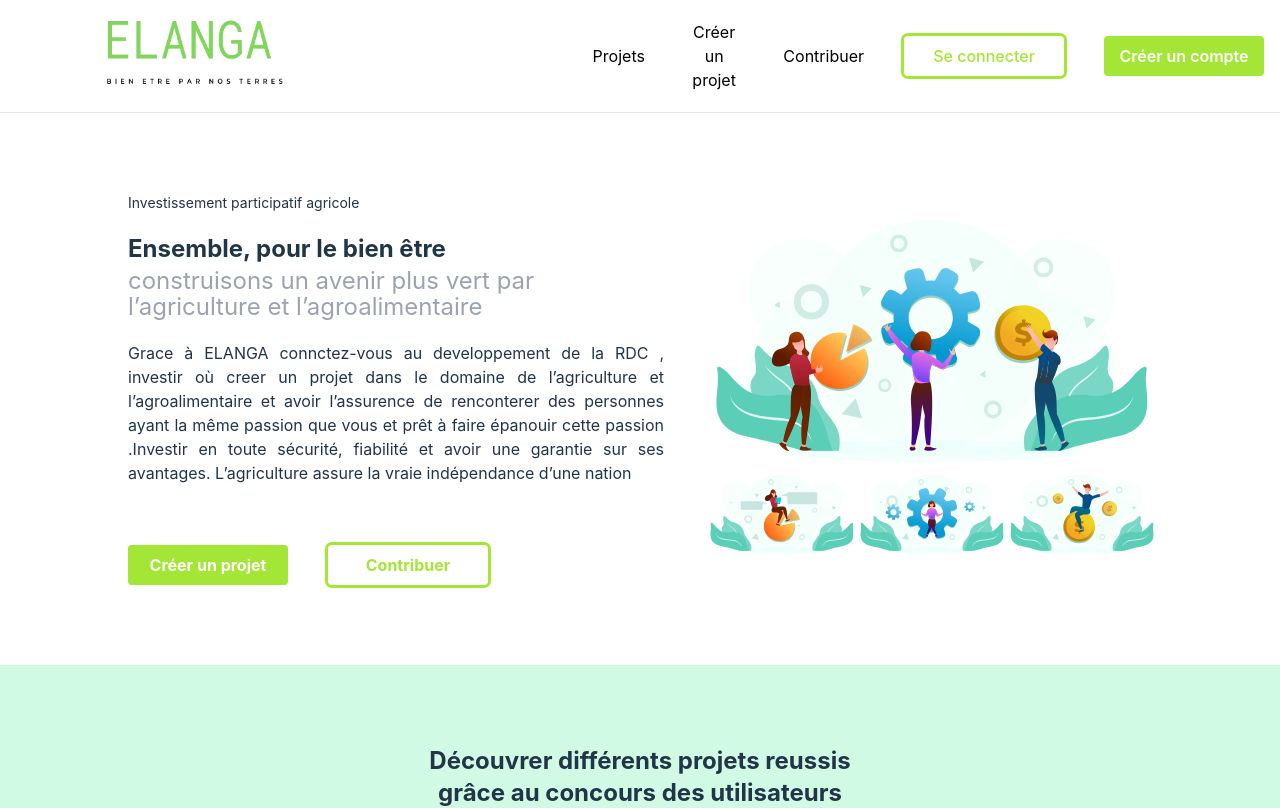
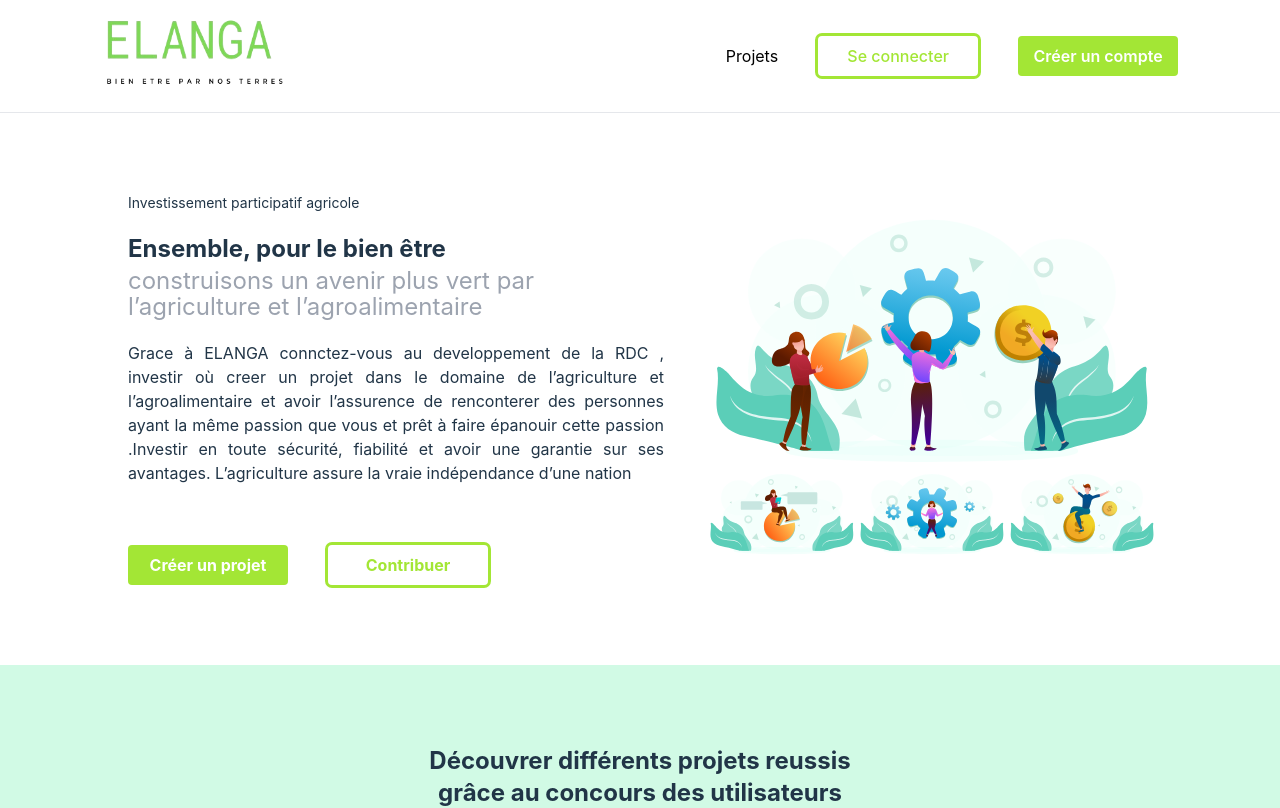
Before and after one commit to Jumvi/apllicatiionElanga, a React (Vite) app: page / in a window 1280 px wide. Shown: the top 808 px of the page. Built offline with nearby package versions, Linux system fonts and the light colour scheme; no server answers.

Commit message:
refact:refactore header component for display create projet for only connected user

```diff
--- a/src/components/Header.jsx
+++ b/src/components/Header.jsx
@@ -6,6 +6,7 @@ import { useSelector } from 'react-redux';
 
 export default function Header() {
     const isConnect =useSelector((state)=>state.auth.isConnect);
+    console.log(isConnect);
 
     return (
         <nav className='flex justify-between border-b shadow p-4 '>
@@ -15,10 +16,16 @@ export default function Header() {
            <ul className=' flex justify-between   '>
                 <ul className='flex gap-10 items-center self-center '>
                     <li className='flex  '> <NavLink to='/projects' className='text-blue'><button className='bg-white text-black font-normal'>Projets</button></NavLink></li>
-                    <li className='flex  '> <NavLink to='/creationProjets' className='text-blue'><button className='bg-white text-black font-normal'>Créer un projet</button></NavLink></li>
-                    <li className='flex  '> <NavLink to='/contribuer' className='text-blue'><button className='bg-white text-black font-normal'>Contribuer</button></NavLink></li>
+
                     {
-                        isConnect=== false?
+                        isConnect ?
+                        <>
+                            <li className='flex  '> <NavLink to='/creationProjets' className='text-blue'><button className='bg-white text-black font-normal'>Créer un projet</button></NavLink></li>
+                            <li className='flex  '> <NavLink to='/contribuer' className='text-blue'><button className='bg-white text-black font-normal'>Contribuer</button></NavLink></li>
+                        </>
+                        : ''
+                    }{
+                        !isConnect ?
                         <>
                             <li className='flex  '> <NavLink to='/connexion' className='text-lime-400'><button className='rounded w-40 h-10  bg-white outline outline-offset-0 outline-lime-400'>Se connecter</button></NavLink></li>
                             <li className='flex  items-center'> <NavLink to='creationCompte' className='text-black font-semibold flex  '><button className='bg-lime-400 text-white w-40 h-10 rounded'>Créer un compte</button></NavLink></li>
```
